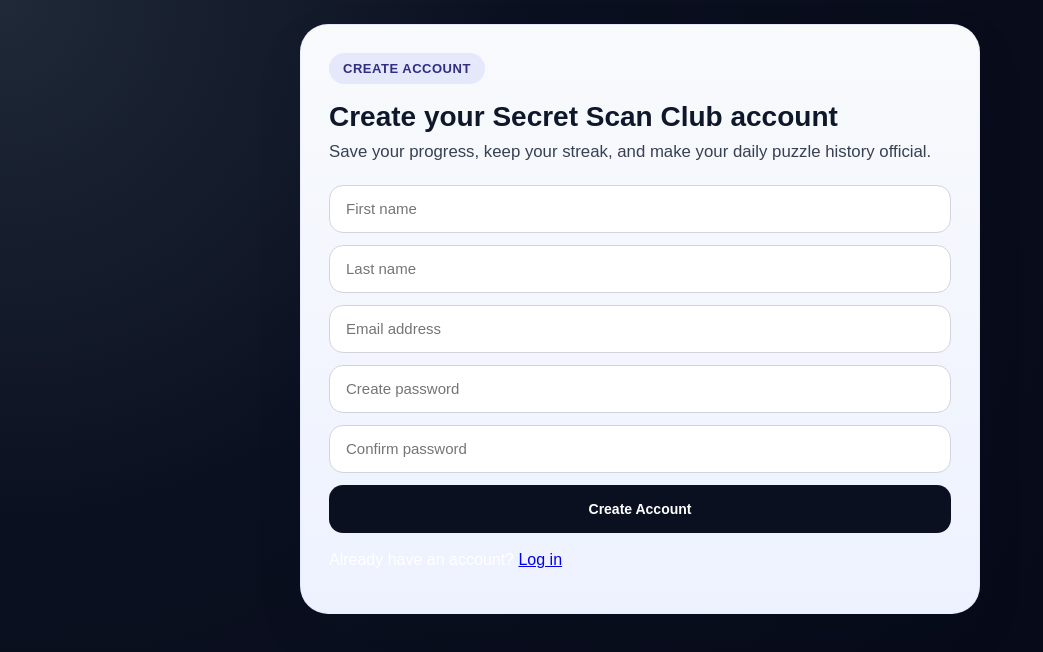
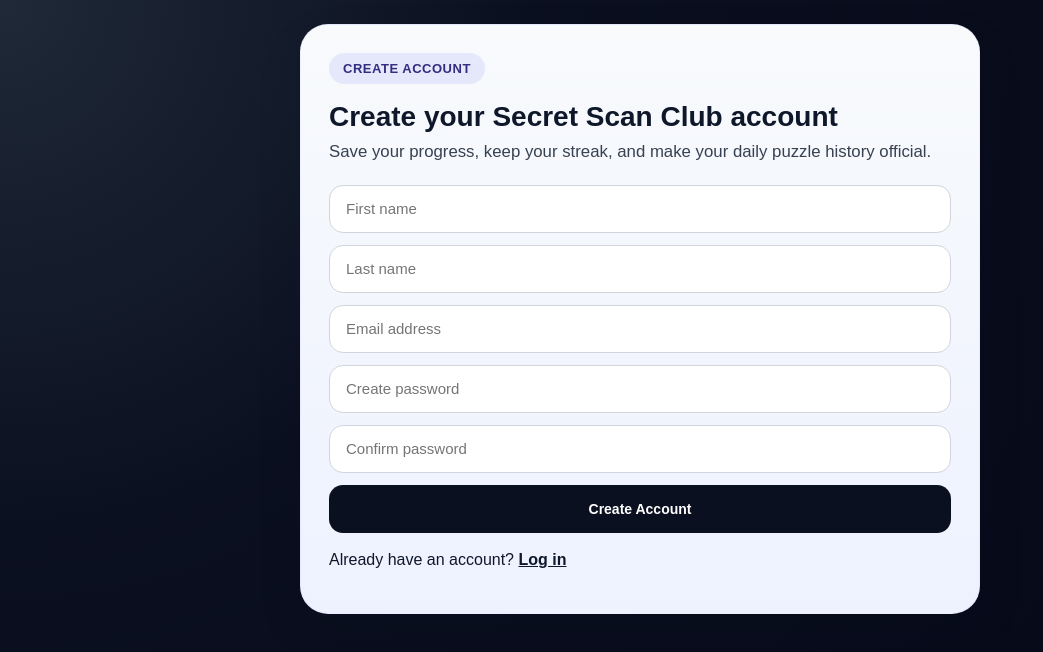
Before and after one commit to ryanc192/secretscanclub.com, a Next.js app: page /signup in a window 1280 px wide. Shown: the top 652 px of the page, without its empty margins (0-1043 px from the left). Built offline with nearby package versions, Linux system fonts and the light colour scheme.

Commit message:
Update page.tsx

```diff
--- a/app/signup/page.tsx
+++ b/app/signup/page.tsx
@@ -212,8 +212,25 @@ export default function SignupPage() {
             </div>
           ) : null}
 
-          <p style={{ marginTop: 18 }}>
-            Already have an account? <Link href="/login">Log in</Link>
+          {/* ✅ FIXED COLOR (matches login page) */}
+          <p
+            style={{
+              marginTop: 18,
+              color: "#0f172a",
+              fontWeight: 500,
+            }}
+          >
+            Already have an account?{" "}
+            <Link
+              href="/login"
+              style={{
+                color: "#0f172a",
+                fontWeight: 700,
+                textDecoration: "underline",
+              }}
+            >
+              Log in
+            </Link>
           </p>
         </section>
       </div>
```
